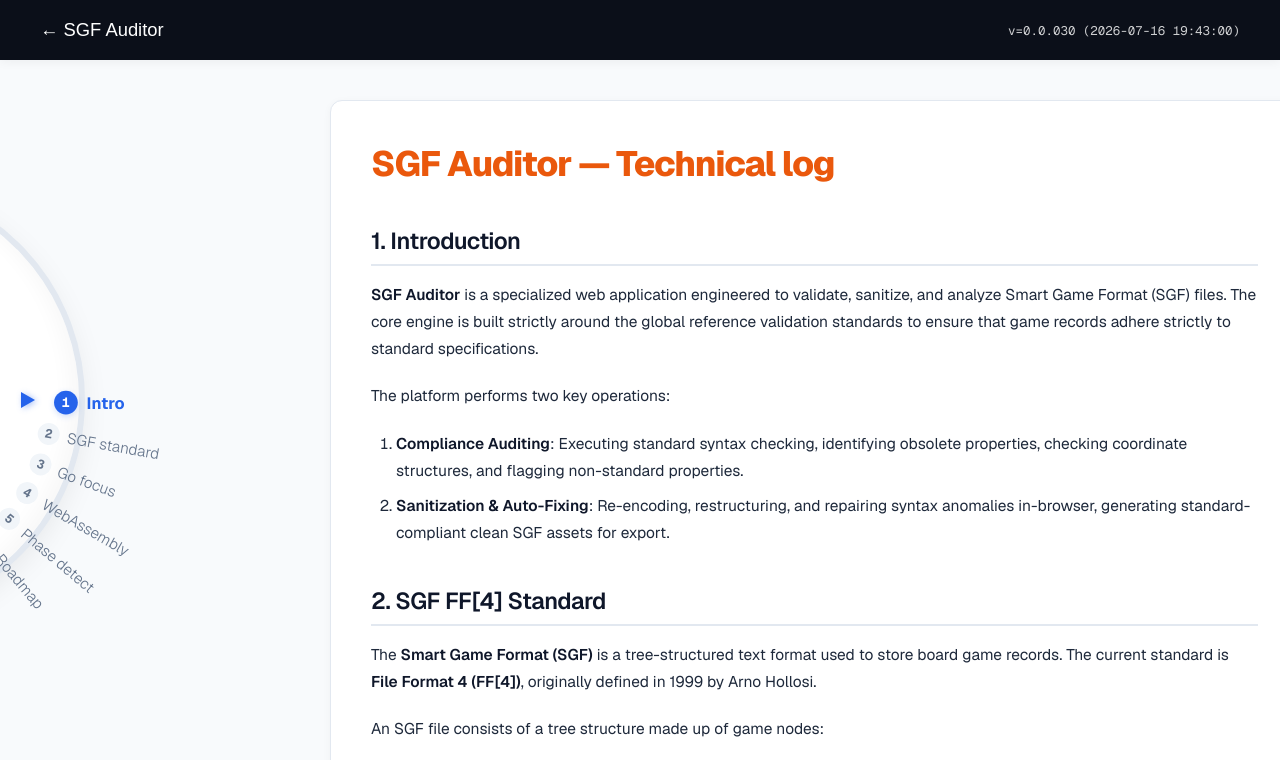
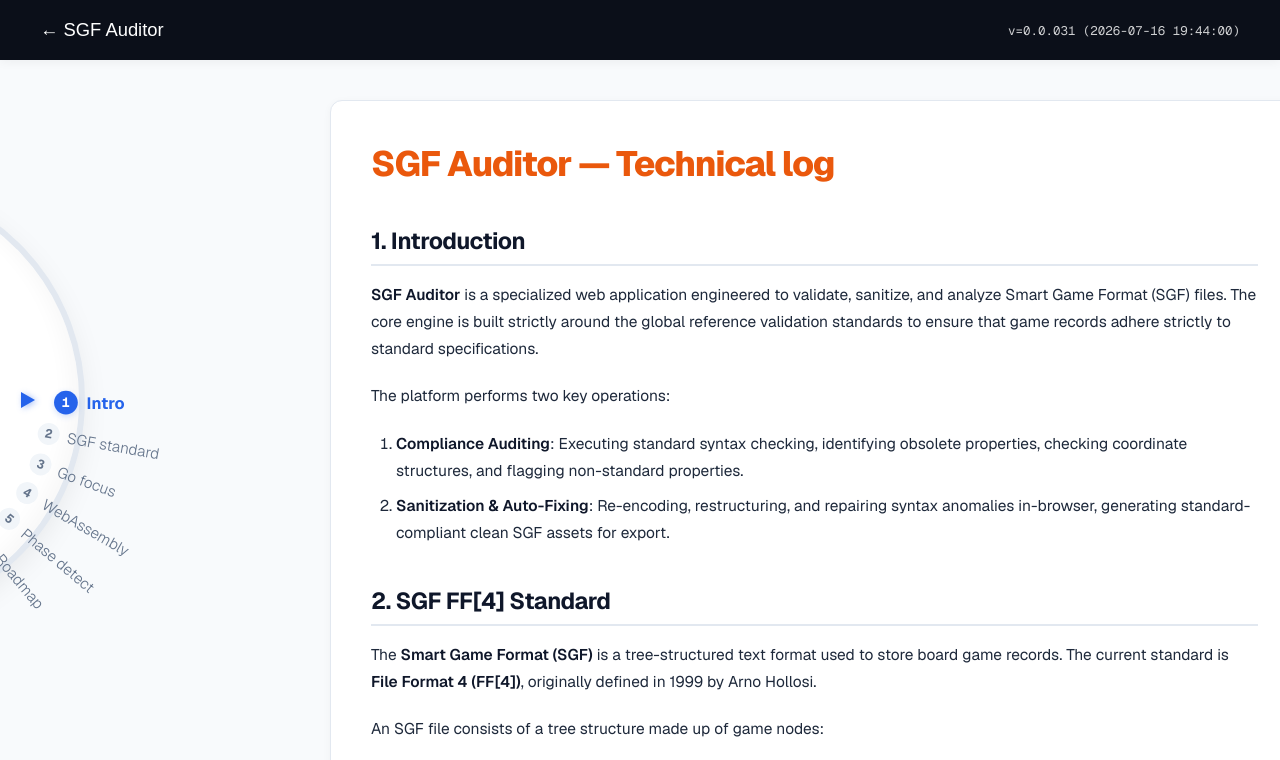
Before and after one commit to dave-masorn/SGF-Auditor, a plain HTML site: page tech-log.html in a window 1280 px wide. Shown: the top 760 px of the page. Drawn offline with nearby package versions, Linux system fonts and the light colour scheme; a web font is replaced by a local one.

Commit message:
Set h2 font-weight to Bold (700)

```diff
--- a/tech-log.html
+++ b/tech-log.html
@@ -306,7 +306,7 @@
 
         h2 {
             font-family: "Geist", sans-serif;
-            font-weight: 600;
+            font-weight: 700;
             font-size: 1.45rem;
             color: #0f172a;
             margin-top: 40px;
@@ -477,7 +477,7 @@
 <body>
     <header class="top-header">
         <a href="index.html" class="header-logo">← SGF Auditor</a>
-        <div class="header-version">v=0.0.030 (2026-07-16 19:43:00)</div>
+        <div class="header-version">v=0.0.031 (2026-07-16 19:44:00)</div>
     </header>    <!-- Floating Safe Dial Navigation -->
     <div class="wheel-pointer"></div>
     <div class="wheel-container" id="wheel-container">
```
